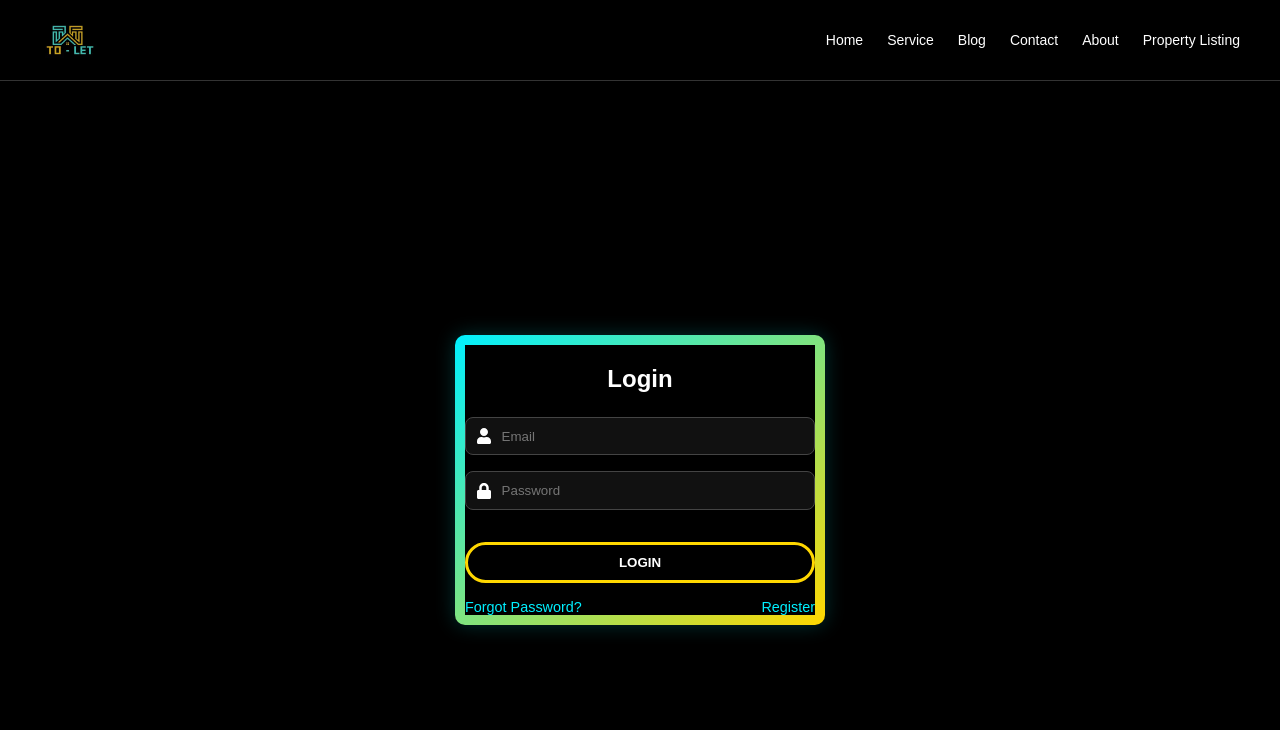
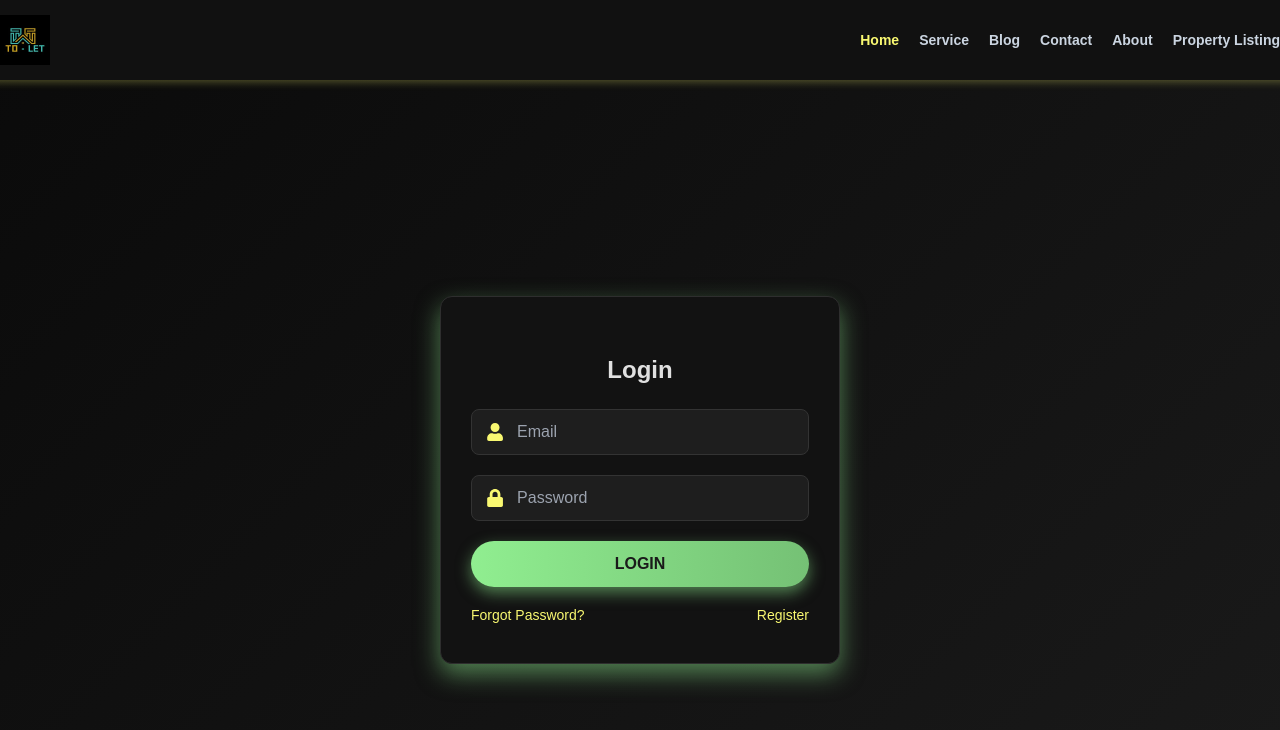
Before and after one commit to VennamHimabindhu/authproject-fixed, a React (Vite) app: page / in a window 1280 px wide. Shown: the top 730 px of the page. Built offline with nearby package versions, Linux system fonts and the light colour scheme.

Commit message:
Update login page CSS with pale yellow & pale green dark mode styling

```diff
--- a/src/Login.css
+++ b/src/Login.css
@@ -1,182 +1,172 @@
-/* Base Styling */
+/* Reset & base */
 body {
   margin: 0;
-  padding: 0;
-  font-family: Arial, sans-serif;
-  background-color: #000;
-  color: #fff;
+  font-family: 'Segoe UI', Tahoma, Geneva, Verdana, sans-serif;
+  background: #000000; /* black background */
+  color: #e0e0e0; /* light text */
 }
-.input-container select {
-  background-color: #111;
-  color: white;
-  border: none;
-  padding: 10px;
-  width: 100%;
-  border-radius: 5px;
+
+a {
+  text-decoration: none;
+  color: #f9f871; /* pale yellow */
+}
+
+a:hover {
+  text-decoration: underline;
 }
 
 /* Navbar */
 .top-nav {
   position: fixed;
   top: 0;
-  left: 0;
-  right: 0;
-  z-index: 10;
+  width: 100%;
+  background: #111111; /* very dark gray */
   display: flex;
   justify-content: space-between;
   align-items: center;
-  background-color: black;
-  padding: 10px 40px;
-  border-bottom: 1px solid #333;
+  padding: 15px 40px;
+  box-shadow: 0 2px 8px rgba(249, 248, 113, 0.3); /* pale yellow glow */
+  z-index: 100;
 }
 
 .top-nav ul {
+  list-style: none;
   display: flex;
-  list-style: none;
-  gap: 1.5rem;
+  gap: 20px;
   margin: 0;
   padding: 0;
 }
 
 .top-nav a {
-  color: white;
-  text-decoration: none;
+  font-weight: 600;
   font-size: 14px;
+  color: #cbd5e1; /* light gray */
+}
+
+.top-nav a.active {
+  color: #f9f871; /* pale yellow */
 }
 
 .logo {
-  height: 60px;
- width: auto;
+  height: 50px;
+  width: auto;
   object-fit: contain;
 }
 
-/* Animation for Fade In */
-@keyframes fadeIn {
-  from {
-    opacity: 0;
-    transform: translateY(-30px);
-  }
-  to {
-    opacity: 1;
-    transform: translateY(0);
-  }
-}
-
-/* Login Page Container */
+/* Login container */
 .login-page {
   min-height: 100vh;
+  padding-top: 80px; /* space for navbar */
   display: flex;
   justify-content: center;
   align-items: center;
-  padding-top: 80px; /* space for navbar */
-  animation: fadeIn 1s ease;
-
+  background: linear-gradient(135deg, #0a0a0a, #1a1a1a);
 }
 
-/* Login Box Styles */
-.login-box {
-  background-color: rgba(0, 0, 0, 0.6);
-  padding: 5px;
-  border-radius: 10px;
-  width: 350px;
-  position: relative;
-  border: 5px solid transparent;
-  background-image:
-    linear-gradient(#000, #000),
-    linear-gradient(to bottom right, #00f0ff, #ffd700);
-  background-origin: border-box;
-  background-clip: content-box, border-box;
-  box-shadow: 0 0 20px rgba(0, 255, 255, 0.2);
-  backdrop-filter: blur(8px);
-  transition: transform 0.3s ease, box-shadow 0.3s ease;
+.login-container {
+  width: 100%;
+  max-width: 400px;
+  padding: 30px;
 }
 
-.login-box:hover {
-  transform: scale(1.02);
-  box-shadow: 0 0 25px rgba(0, 255, 255, 0.4);
+.login-box {
+  background: #121212;
+  border-radius: 12px;
+  padding: 40px 30px;
+  box-shadow: 0 10px 25px rgba(144, 238, 144, 0.5); /* pale green glow */
+  text-align: center;
+  border: 1px solid #2e2e2e;
 }
 
 .login-box h2 {
-  text-align: center;
-  margin-bottom: 1.5rem;
-  color: white;
+  margin-bottom: 25px;
+  font-weight: 700;
+  color: #e0e0e0;
 }
 
-/* Input Container */
+/* Input container */
 .input-container {
   display: flex;
   align-items: center;
-  margin-bottom: 1rem;
-  background: #111;
-  border: 1px solid #444;
+  margin-bottom: 20px;
+  border: 1.5px solid #333333;
   border-radius: 8px;
-  padding: 0.6rem;
-  transition: border 0.3s ease;
+  padding: 12px 15px;
+  transition: border-color 0.3s ease;
+  background: #1e1e1e;
+}
+
+.input-container:hover,
+.input-container:focus-within {
+  border-color: #f9f871; /* pale yellow */
+}
+
+.input-container .icon {
+  color: #f9f871; /* pale yellow */
+  font-size: 18px;
 }
 
 .input-container input {
-  background: transparent;
   border: none;
   outline: none;
-  color: white;
-  margin-left: 0.5rem;
-  flex-grow: 1;
+  font-size: 16px;
+  margin-left: 12px;
+  width: 100%;
+  background: transparent;
+  color: #e0e0e0;
+  font-weight: 500;
 }
 
-.input-container input:focus {
-  border-bottom: 2px solid #00f0ff;
-}
-
-.icon {
-  color: white;
+.input-container input::placeholder {
+  color: #9ca3af;
 }
 
 /* Button */
 .login-button {
   width: 100%;
-  background: transparent;
-  border: 3px solid #ffd700;
-  color: white;
-  padding: 10px;
-  margin-top: 1rem;
+  padding: 14px;
+  background: linear-gradient(90deg, #90ee90, #75c175); /* pale green gradient */
+  border: none;
   border-radius: 40px;
+  color: #1a1a1a;
+  font-weight: 700;
+  font-size: 16px;
   cursor: pointer;
-  font-weight: bold;
-  transition: background 0.3s ease, transform 0.2s ease;
+  box-shadow: 0 6px 15px rgba(144, 238, 144, 0.5);
+  transition: background 0.3s ease, box-shadow 0.3s ease;
 }
 
 .login-button:hover {
-  background-color: #ffd70020;
-  transform: scale(1.03);
+  background: linear-gradient(90deg, #75c175, #4f914f);
+  box-shadow: 0 8px 20px rgba(117, 193, 117, 0.7);
 }
 
-/* Forgot / Register Links */
+/* Links */
 .links {
+  margin-top: 20px;
   display: flex;
   justify-content: space-between;
-  margin-top: 1rem;
-  font-size: 0.9rem;
+  font-size: 14px;
+  color: #94a3b8;
 }
 
 .links a {
-  color: #00f0ff;
-  text-decoration: none;
+  color: #f9f871; /* pale yellow */
 }
 
 .links a:hover {
   text-decoration: underline;
 }
-.error-message {
-  color: #ff4d4d;
-  background-color: #330000;
-  padding: 10px;
-  border-radius: 5px;
-  margin-bottom: 1rem;
-  text-align: center;
-  animation: fadeIn 0.5s ease-in-out;
+
+/* Responsive */
+@media (max-width: 480px) {
+  .login-box {
+    padding: 30px 20px;
+  }
+  .top-nav {
+    padding: 15px 20px;
+  }
+  .top-nav ul {
+    gap: 12px;
+  }
 }
-
-@keyframes fadeIn {
-  from { opacity: 0; }
-  to { opacity: 1; }
-}
```
